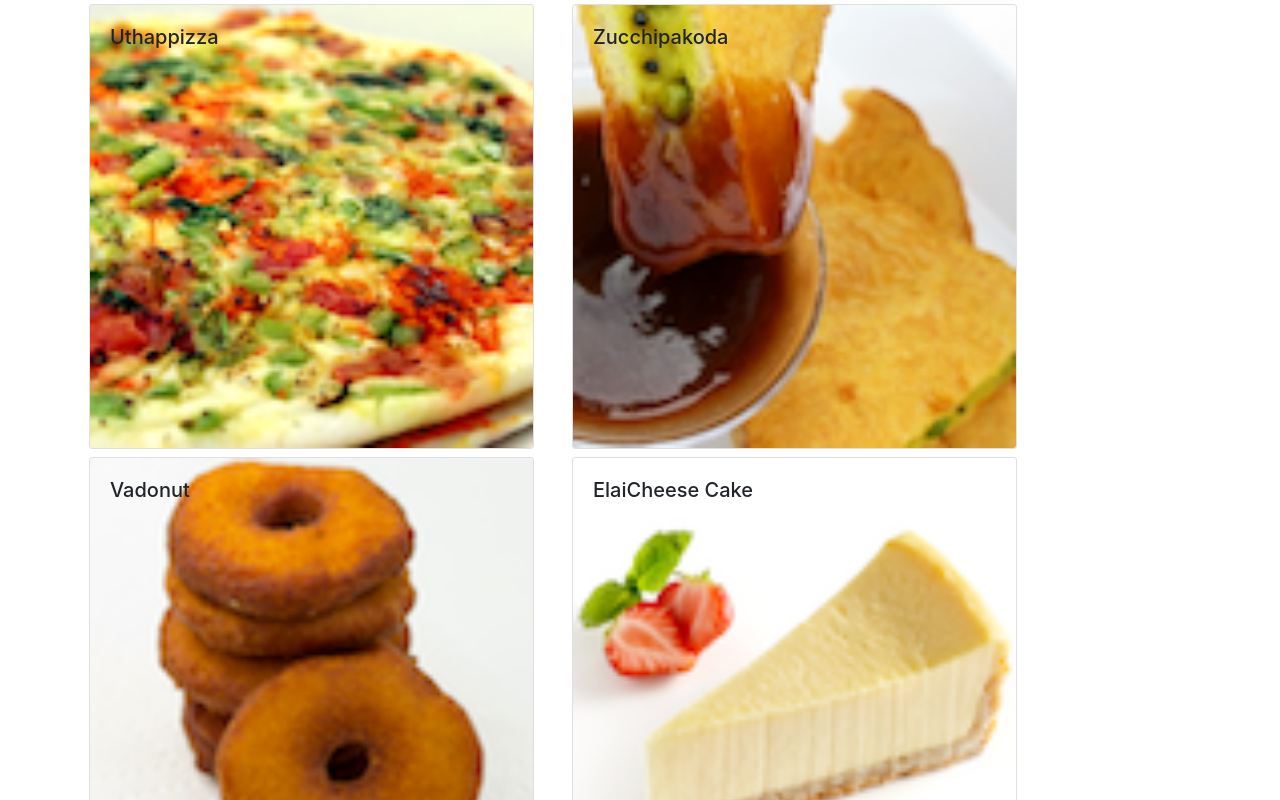
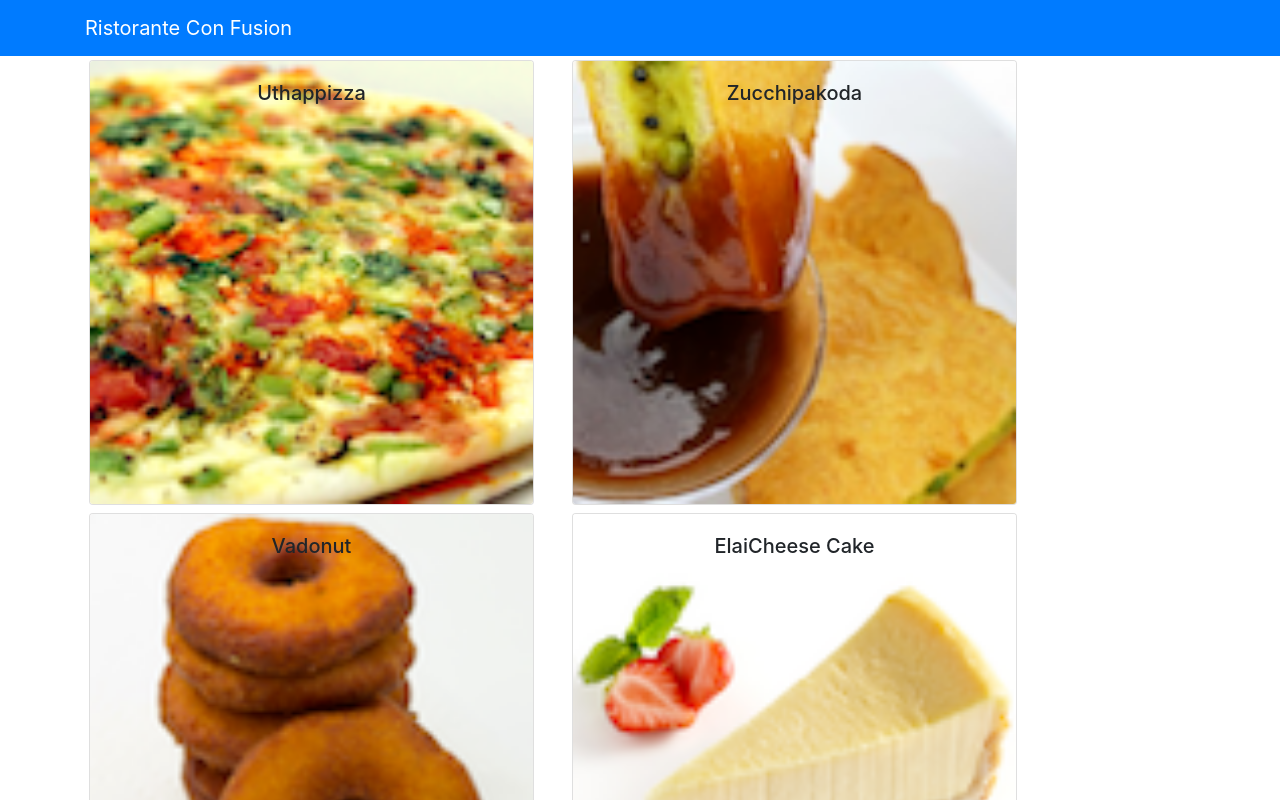
Before and after one commit to AbeerAbdelSamee/reactJsDemo, a React (Create React App) app: page / in a window 1280 px wide. Shown: the top 800 px of the page. Built offline with nearby package versions, Linux system fonts and the light colour scheme.

Commit message:
Presentational and Container Components

```diff
--- a/src/App.js
+++ b/src/App.js
@@ -2,19 +2,24 @@ import React, { Component } from 'react';
 import logo from './logo.svg';
 import './App.css';
 import { Navbar, NavbarBrand } from 'reactstrap';
-import Menu from './components/MenuComponent';
-import { DISHES } from './shared/dishes';
+import Main from './components/MainComponent';
+
+// import Menu from './components/MenuComponent';
+// import { DISHES } from './shared/dishes';
 
 class App extends Component {
-  constructor(props) {
-    super(props);
-    this.state = {
-      dishes: DISHES
-    };
-  }
+  // constructor(props) {
+  //   super(props);
+  //   this.state = {
+  //     dishes: DISHES
+  //   };
+  // }
   render() {
     return (
-      <Menu  dishes={this.state.dishes}/>
+      <div className="App">
+      <Main />
+    </div>
+      // <Menu  dishes={this.state.dishes}/>
 
     //   <div className="App">
     //   <Navbar dark color="primary">
--- /dev/null
+++ b/src/components/MainComponent.js
@@ -0,0 +1,35 @@
+import React, { Component } from 'react';
+import { Navbar, NavbarBrand } from 'reactstrap';
+import Menu from './MenuComponent';
+// import DishDetail from './DishdetailComponent';
+import { DISHES } from '../shared/dishes';
+
+class Main extends Component {
+
+  constructor(props) {
+    super(props);
+    this.state = {
+        dishes: DISHES,
+        selectedDish: null
+    };
+  }
+
+  onDishSelect(dishId) {
+    this.setState({ selectedDish: dishId});
+  }
+
+  render() {
+    return (
+      <div>
+        <Navbar dark color="primary">
+          <div className="container">
+            <NavbarBrand href="/">Ristorante Con Fusion</NavbarBrand>
+          </div>
+        </Navbar>
+        <Menu dishes={this.state.dishes} onClick={(dishId) => this.onDishSelect(dishId)} />
+      </div>
+    );
+  }
+}
+
+export default Main;
--- a/src/components/MenuComponent.js
+++ b/src/components/MenuComponent.js
@@ -33,7 +33,7 @@ class Menu extends Component {
             return (
               <div  className="col-12 col-md-5 m-1">
                 <Card key={dish.id}
-                  onClick={() => this.onDishSelect(dish)}>
+                  onClick={() => this.props.onClick(dish.id)}>
                   <CardImg width="100%" src={dish.image} alt={dish.name} />
                   <CardImgOverlay>
                       <CardTitle>{dish.name}</CardTitle>
```
